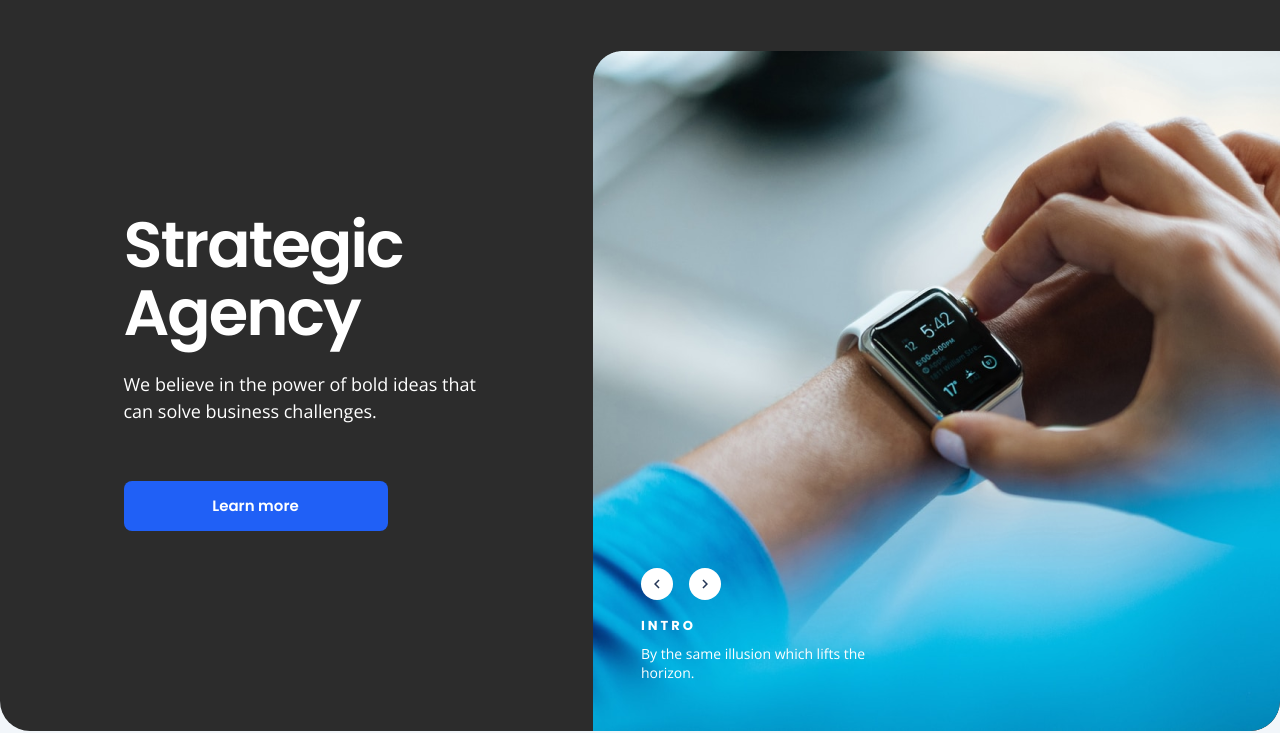
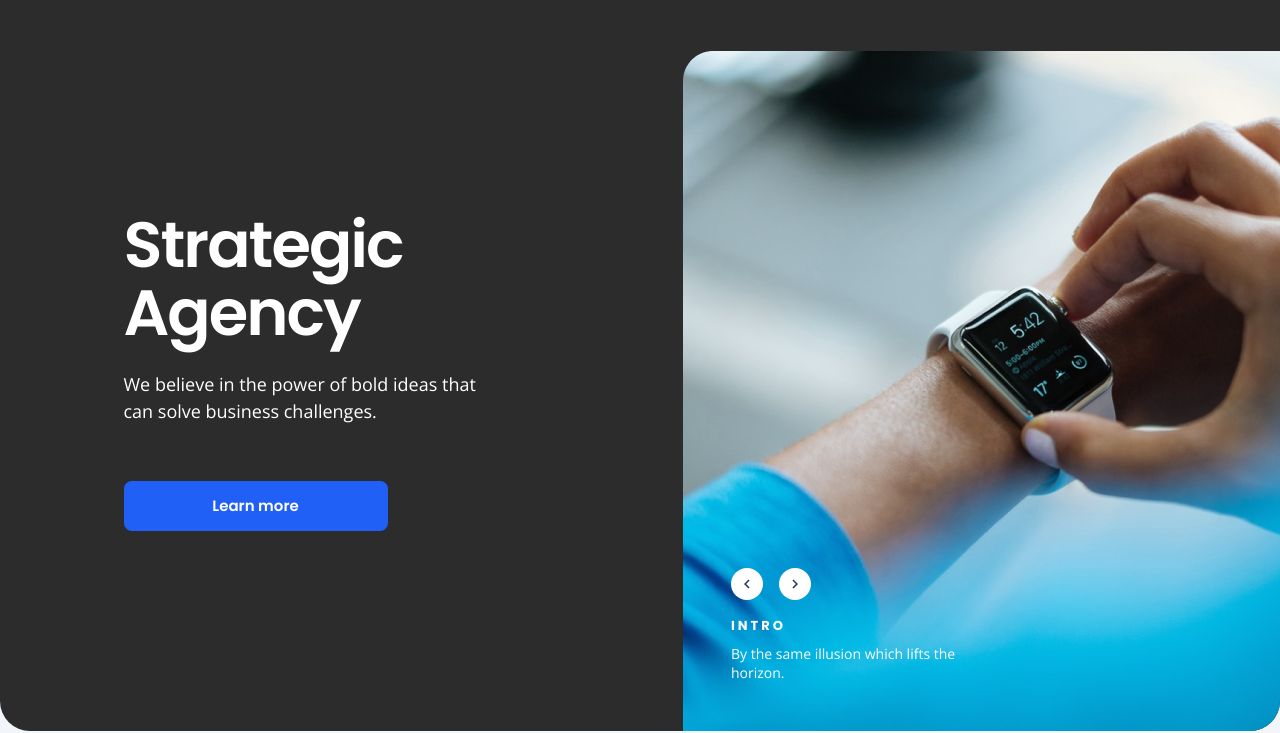
Before and after one commit to iLebo-stack/dia_landing_page, a website built with Parcel: page src/index.html in a window 1280 px wide. Shown: the part 86-819 px from the top of the page. Built offline with nearby package versions, Linux system fonts and the light colour scheme.

Commit message:
fixed slider

```diff
--- a/src/styles/blocks/header.scss
+++ b/src/styles/blocks/header.scss
@@ -122,6 +122,14 @@
       right: 0;
     }
 
+    @include above1024 {
+      right: -90px;
+    }
+
+    @include above1600 {
+      right: -190px;
+    }
+
     &-button {
       display: flex;
       column-gap: 16px;
```
